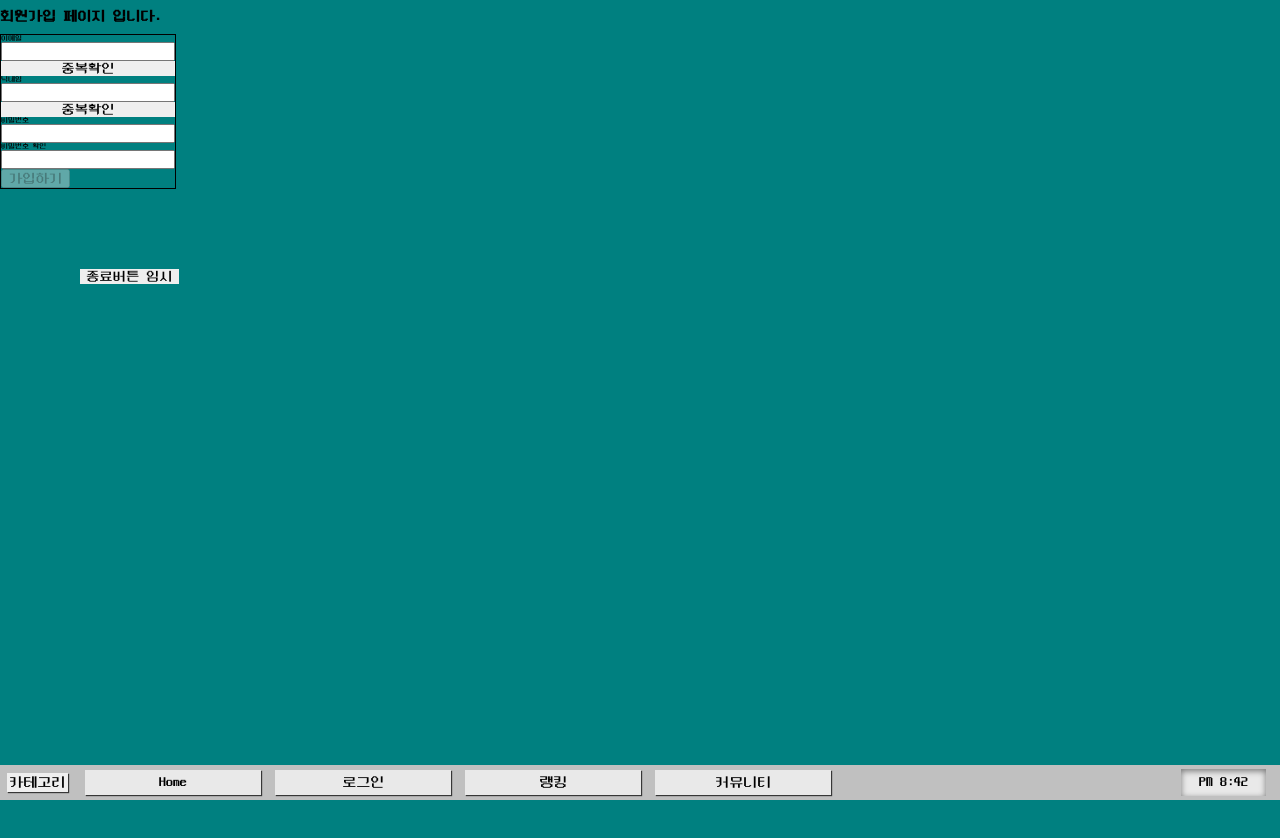
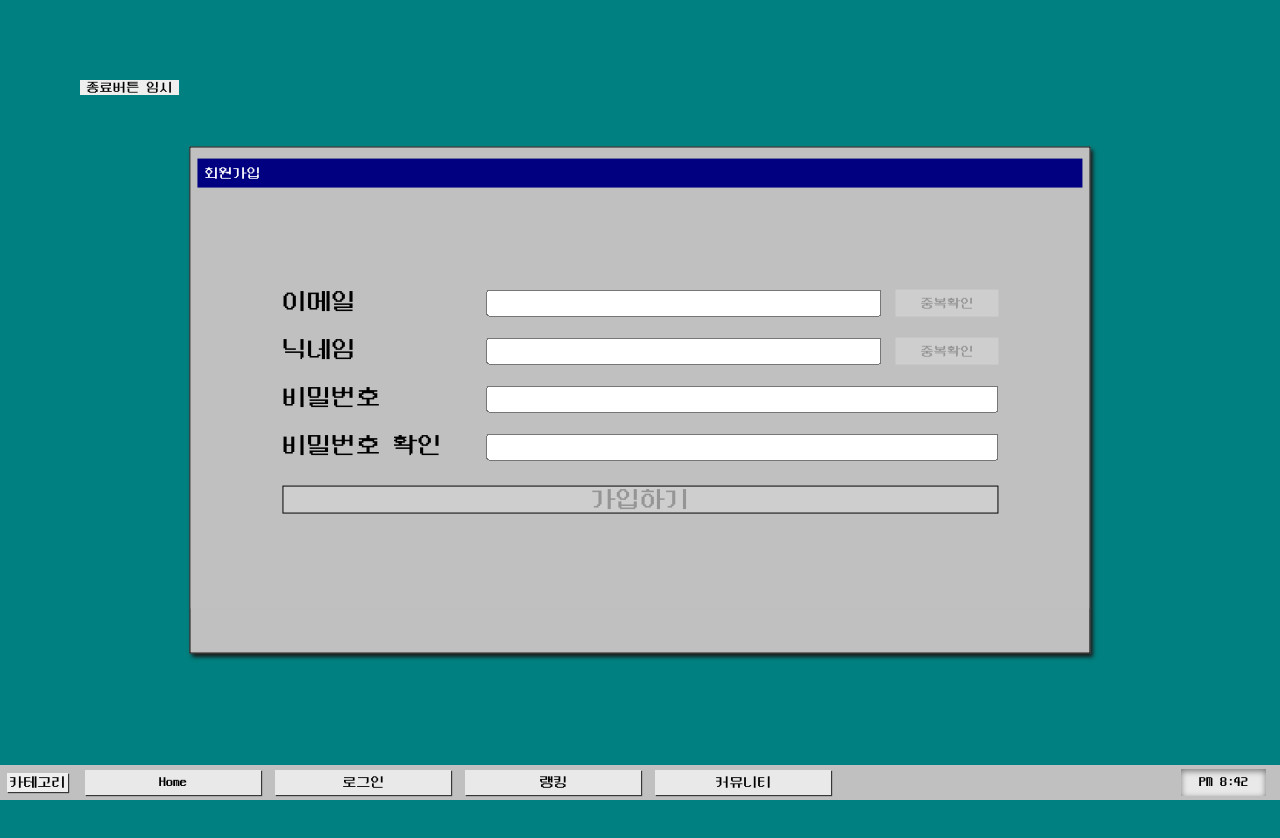
Before and after one commit to MZgaMeZone/gaMeZone, a React (Create React App) app in the folder FrontEnd/: page /signup in a window 1280 px wide. Shown: the top 838 px of the page. Built offline with nearby package versions, Linux system fonts and the light colour scheme.

Commit message:
FEAT: 회원가입 페이지 CSS 추가

```diff
--- a/FrontEnd/src/App.tsx
+++ b/FrontEnd/src/App.tsx
@@ -1,27 +1,27 @@
-import * as React from 'react';
-import logo from './logo.svg';
-import ReactDOM from 'react-dom';
-import { BrowserRouter, Routes, Route } from 'react-router-dom';
-import './App.css';
-import TimeStopGame from './components/Games/StopWatch/timeStop';
-import GameStarter from './components/gameStart';
-import Admin from './pages/adminPage/admin';
-import GameLoading from './pages/gamePages/gameLoading';
-import GameLayout from './pages/gamePages/gameLayout';
-import Main from './pages/mainPage/main';
-import Rootpage from './pages/rootPage';
-import AdminInfomation from './pages/adminPage/adminInformation';
-import AdminRecord from './pages/adminPage/adminRecord';
-import AdminUser from './pages/adminPage/adminUser';
-import Community from './pages/communityPage/community';
-import Login from './pages/userPages/login';
-import Signup from './pages/userPages/signup';
-import MyPage from './pages/myPage/mypage';
-import PasswordChange from './pages/myPage/password-change';
-import NicknameChange from './pages/myPage/nickname-change';
-import MyComment from './pages/myPage/myComment';
-import MyArticle from './pages/myPage/myArticle';
-import AvartarChange from './pages/myPage/avartar-change';
+import * as React from "react";
+import logo from "./logo.svg";
+import ReactDOM from "react-dom";
+import { BrowserRouter, Routes, Route } from "react-router-dom";
+import "./App.css";
+import TimeStopGame from "./components/Games/StopWatch/timeStop";
+import GameStarter from "./components/gameStart";
+import Admin from "./pages/adminPage/admin";
+import GameLoading from "./pages/gamePages/gameLoading";
+import GameLayout from "./pages/gamePages/gameLayout";
+import Main from "./pages/mainPage/main";
+import Rootpage from "./pages/rootPage";
+import AdminInfomation from "./pages/adminPage/adminInformation";
+import AdminRecord from "./pages/adminPage/adminRecord";
+import AdminUser from "./pages/adminPage/adminUser";
+import Community from "./pages/communityPage/community";
+import Login from "./pages/userPages/login";
+import Signup from "./pages/userPages/signup";
+import MyPage from "./pages/myPage/mypage";
+import PasswordChange from "./pages/myPage/password-change";
+import NicknameChange from "./pages/myPage/nickname-change";
+import MyComment from "./pages/myPage/myComment";
+import MyArticle from "./pages/myPage/myArticle";
+import AvartarChange from "./pages/myPage/avartar-change";
 
 function App() {
   return (
@@ -30,13 +30,13 @@ function App() {
         <Route path="/" element={<Main />} />
         {/* <Route path="/game1" element={<TimeStopGame />} /> */}
         <Route path="/game/:id" element={<GameLayout />} />
-        <Route path="/admin" element={<Admin />} />
         <Route path="/mypage" element={<MyPage />} />
         <Route path="/mypage/password" element={<PasswordChange />} />
         <Route path="/mypage/nickname" element={<NicknameChange />} />
         <Route path="/mypage/mycomment" element={<MyComment />} />
         <Route path="/mypage/myarticle" element={<MyArticle />} />
         <Route path="/mypage/avartar" element={<AvartarChange />} />
+        <Route path="/admin" element={<Admin />} />
         <Route path="/admin/information" element={<AdminInfomation />} />
         <Route path="/admin/record" element={<AdminRecord />} />
         <Route path="/admin/user" element={<AdminUser />} />
--- a/FrontEnd/src/pages/userPages/signup.tsx
+++ b/FrontEnd/src/pages/userPages/signup.tsx
@@ -92,17 +92,37 @@ function Signup() {
         minWidth: "900px",
       }}
     >
-      <SignupHeader>회원가입 페이지 입니다.</SignupHeader>
+      <SingupSection>
+        <SingupContainer>
+          <SignupHeader>회원가입</SignupHeader>
           <SignupForm onSubmit={handleSubmit}>
-        <FormContent>
+            <EmailContainer>
               이메일
               <input
-            type="email"
+                type="text"
                 value={email}
                 onChange={(e) => setEmail(e.target.value)}
                 disabled={emailDuplicateCheck}
               />{" "}
+              {email === "" ? (
+                <button disabled>중복확인</button>
+              ) : (
                 <button onClick={handleEmailDuplicateCheck}>중복확인</button>
+              )}
+            </EmailContainer>
+            <ErrorMessageContainer>
+              <ErrorMessageContainer>
+                {email &&
+                !email.match(
+                  /^[a-zA-Z0-9+-_.]+@[a-zA-Z0-9-]+\.[a-zA-Z0-9-.]+$/
+                ) ? (
+                  <p>올바른 이메일 형식을 입력하세요.</p>
+                ) : (
+                  ""
+                )}
+              </ErrorMessageContainer>
+            </ErrorMessageContainer>
+            <NicknameContainer>
               닉네임
               <input
                 type="text"
@@ -110,27 +130,47 @@ function Signup() {
                 onChange={(e) => setNickname(e.target.value)}
                 disabled={nicknameDuplicateCheck}
               />{" "}
+              {nickname === "" ? (
+                <button disabled>중복확인</button>
+              ) : (
                 <button onClick={handleNicknameDuplicateCheck}>중복확인</button>
+              )}
+            </NicknameContainer>
+            <ErrorMessageContainer>
               {nickname
-            ? nickname.length < 2 && <p>닉네임을 2자리 이상 입력해주세요.</p>
+                ? nickname.length < 2 && (
+                    <p>닉네임을 2자리 이상 입력해주세요.</p>
+                  )
                 : ""}
+            </ErrorMessageContainer>
+            <PasswordContainer>
               비밀번호
               <input
                 type="password"
                 value={password}
                 onChange={(e) => setPassword(e.target.value)}
               />{" "}
+            </PasswordContainer>
+            <ErrorMessageContainer>
               {password
-            ? password.length < 8 && <p>비밀번호를 8자리 이상 입력해주세요.</p>
+                ? password.length < 8 && (
+                    <p>비밀번호를 8자리 이상 입력해주세요.</p>
+                  )
                 : ""}
+            </ErrorMessageContainer>
+            <PasswordCheckContainer>
               비밀번호 확인
               <input
                 type="password"
                 value={passwordCheck}
                 onChange={(e) => setPasswordCheck(e.target.value)}
               />
-          {password !== passwordCheck && <p>비밀번호가 일치하지 않습니다.</p>}
-        </FormContent>
+            </PasswordCheckContainer>
+            <ErrorMessageContainer>
+              {passwordCheck && password !== passwordCheck && (
+                <p>비밀번호가 일치하지 않습니다.</p>
+              )}
+            </ErrorMessageContainer>
             <FormSubmit
               value="가입하기"
               type="submit"
@@ -141,6 +181,8 @@ function Signup() {
               }
             />
           </SignupForm>
+        </SingupContainer>
+      </SingupSection>
       <MainBody mainModal={mainModal} setMainModal={setMainModal}></MainBody>
       <MainFooter
         mainModal={mainModal}
@@ -151,18 +193,92 @@ function Signup() {
 }
 export default Signup;
 
-const SignupHeader = styled.h1`
-  display: flex;
+const SingupSection = styled.div`
+  background-color: var(--background--gray);
+  position: absolute;
+  top: 50%;
+  left: 50%;
+  transform: translate(-50%, -50%);
+  background-color: var(--background--gray);
+  border: 1px solid #000000;
+  box-shadow: 3px 3px 4px #1c1c1c;
+  width: 128rem;
+  height: 72rem;
+  overflow: auto;
+`;
+
+const SingupContainer = styled.div`
+  background-color: var(--background--gray);
+  padding: 0.5rem 0;
+`;
+
+const SignupHeader = styled.div`
+  margin: 1rem;
+  padding: 1rem;
+  background-color: var(--color--header);
+  color: white;
+  font-size: 2rem;
 `;
 
 const SignupForm = styled.form`
-  border: 1px solid black;
-  width: 25rem;
+  display: flex;
+  flex-direction: column;
+  margin: 8rem;
+  padding: 5rem;
 `;
 
-const FormContent = styled.div`
-  display: flex;
-  flex-direction: column;
+const EmailContainer = styled.div`
+  display: grid;
+  grid-template-columns: 1fr 2fr 0.5fr;
+  font-size: 3.5rem;
+  input {
+    font-size: 3rem;
+    margin-right: 2rem;
+  }
+  margin: 1.5rem 0;
 `;
 
-const FormSubmit = styled.input``;
+const NicknameContainer = styled.div`
+  display: grid;
+  grid-template-columns: 1fr 2fr 0.5fr;
+  font-size: 3.5rem;
+  input {
+    font-size: 3rem;
+    margin-right: 2rem;
+  }
+  margin: 1.5rem 0;
+`;
+
+const PasswordContainer = styled.div`
+  display: grid;
+  grid-template-columns: 1fr 2.5fr;
+  font-size: 3.5rem;
+  input {
+    font-size: 3rem;
+  }
+
+  margin: 1.5rem 0;
+`;
+
+const PasswordCheckContainer = styled.div`
+  display: grid;
+  grid-template-columns: 1fr 2.5fr;
+  font-size: 3.5rem;
+  input {
+    font-size: 3rem;
+  }
+  margin: 1.5rem 0;
+`;
+
+const FormSubmit = styled.input`
+  font-size: 3.5rem;
+  border: 1px solid black;
+  margin: 2rem 0 0 0;
+`;
+
+const ErrorMessageContainer = styled.div`
+  display: flex;
+  justify-content: center;
+  font-size: 1.5rem;
+  color: red;
+`;
```
Lines whose indentation alone changed are shown as unchanged.
